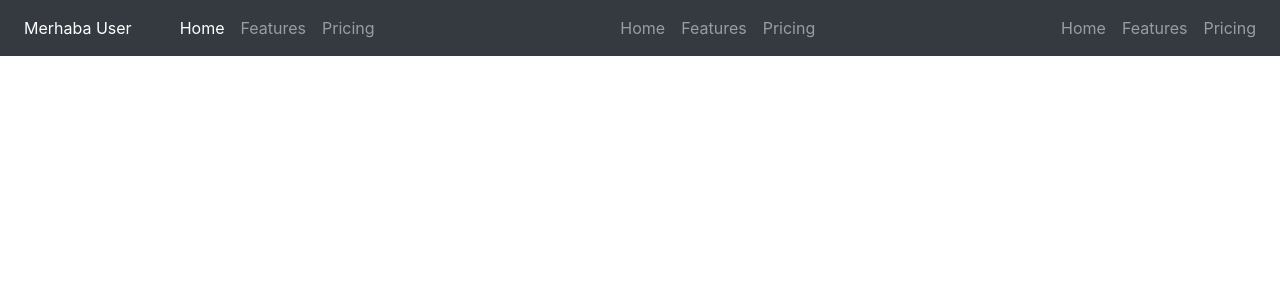
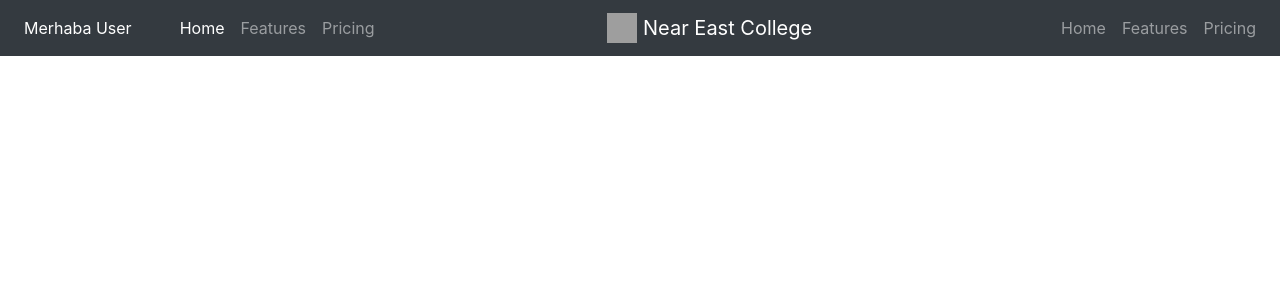
Before and after one commit to capkz/neu_preregistration_internship, a Django app: template onkayit/templates/onkayit/ogrenci_bilgileri.html in a window 1280 px wide. Shown: the top 300 px of the page. Run offline with Django 3.2, Linux system fonts and the light colour scheme; the template is opened without the code that fills it, so the values that code supplies are empty; some libraries are stand-ins or nearby versions; grey boxes are pictures that could not be loaded.

Commit message:
navbar logo improved

```diff
--- a/onkayit/templates/onkayit/ogrenci_bilgileri.html
+++ b/onkayit/templates/onkayit/ogrenci_bilgileri.html
@@ -20,7 +20,7 @@
         <span class="navbar-toggler-icon"></span>
       </button>
       <div class="collapse navbar-collapse justify-content-between" id="navbarNav">
-        <ul class="navbar-nav">
+        <ul class="navbar-nav"> {# Left #}
           <li class="nav-item active">
             <a class="nav-link" href="#">Home <span class="sr-only">(current)</span></a>
           </li>
@@ -31,18 +31,10 @@
             <a class="nav-link" href="#">Pricing</a>
           </li>
         </ul>
-        <ul class="navbar-nav">
-          <li class="nav-item">
-            <a class="nav-link" href="#">Home <span class="sr-only">(current)</span></a>
-          </li>
-          <li class="nav-item">
-            <a class="nav-link" href="#">Features</a>
-          </li>
-          <li class="nav-item">
-            <a class="nav-link" href="#">Pricing</a>
-          </li>
+        <ul class="navbar-nav"> {# Middle #}
+          <a class="navbar-brand" href="#"> <img src="https://upload.wikimedia.org/wikipedia/en/thumb/1/12/Near_East_University.svg/1200px-Near_East_University.svg.png" width="30" height="30" class="d-inline-block align-top" alt=""> Near East College</a>
         </ul>
-        <ul class="navbar-nav">
+        <ul class="navbar-nav"> {# Right #}
           <li class="nav-item">
             <a class="nav-link" href="#">Home <span class="sr-only">(current)</span></a>
           </li>
```
